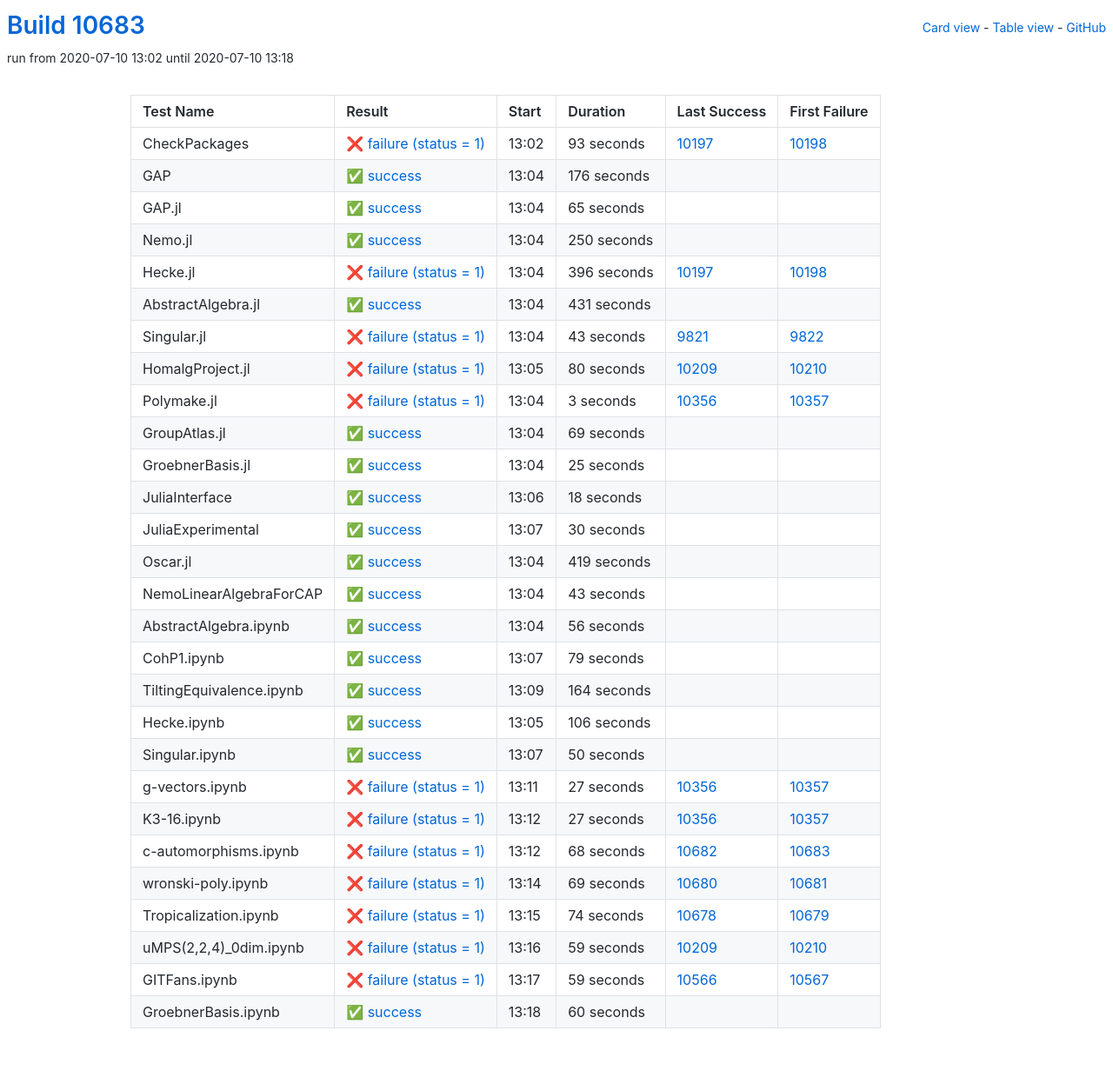
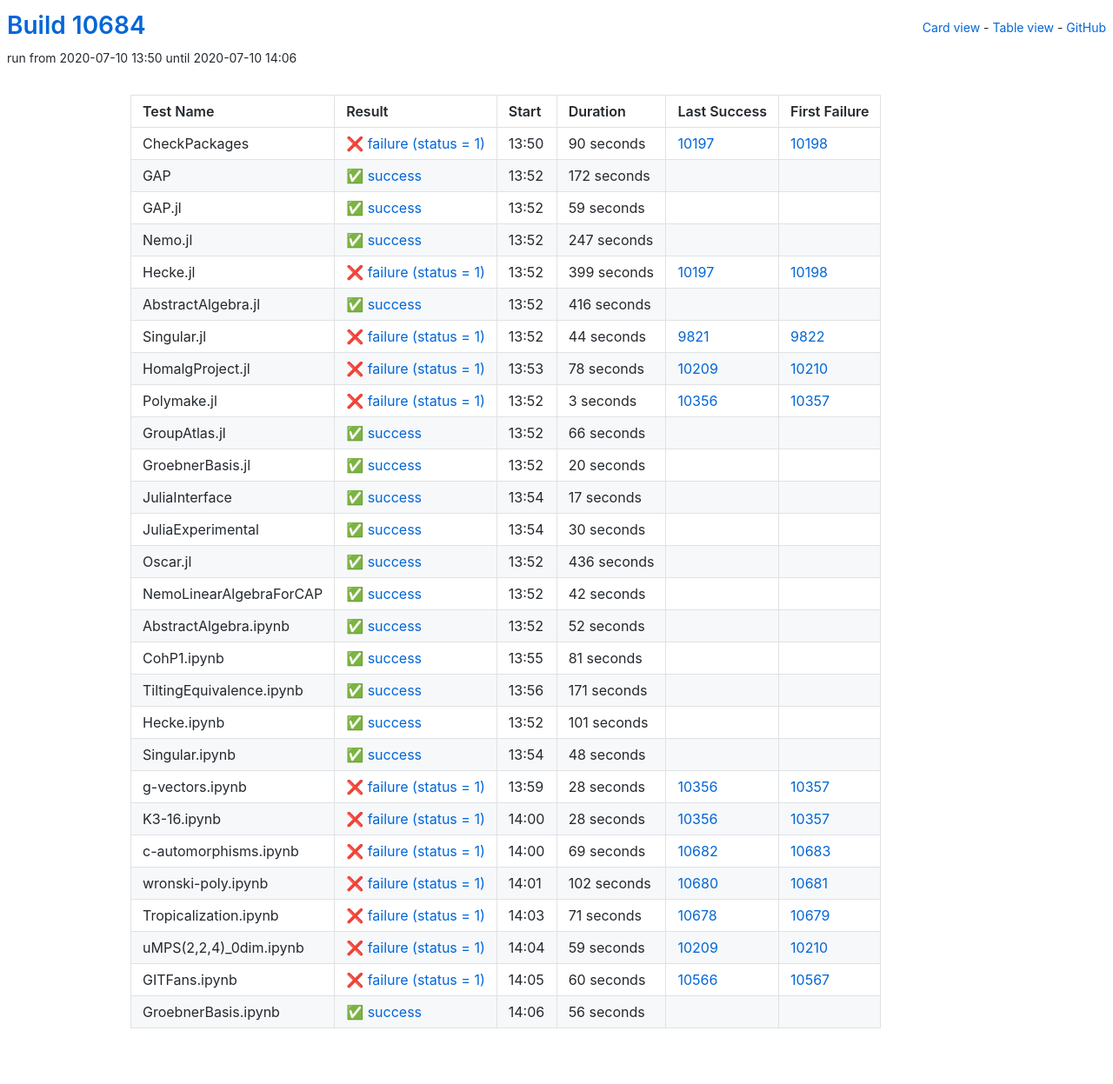
Before and after one commit to oscar-system/oscar-ci-status, a Jekyll site: the page built from table.html, in a window 1280 px wide. Shown: the whole page at 87% size. Built offline with Jekyll 4.4.1, drawn with Linux system fonts in a browser that asks for light colours.

Commit message:
Build #10684

```diff
--- a/_data/ci.yml
+++ b/_data/ci.yml
@@ -1,6 +1,6 @@
 ---
-build: 10683
-build_url: https://oscarci.mathematik.uni-kl.de/job/oscar/10683/
+build: 10684
+build_url: https://oscarci.mathematik.uni-kl.de/job/oscar/10684/
 job: oscar
 organization: oscar-system
 repo: oscar-ci-status
@@ -8,104 +8,104 @@
 tests:
 - name: CheckPackages
   id: checkpackages
-  log: https://oscarci.mathematik.uni-kl.de/job/oscar/10683/artifact/logs/build-10683/CheckPackages.log
-  start: 2020-07-10 13:02
+  log: https://oscarci.mathematik.uni-kl.de/job/oscar/10684/artifact/logs/build-10684/CheckPackages.log
+  start: 2020-07-10 13:50
   success: false
   exitcode: 1
   status: failure
-  duration: 93
+  duration: 90
   last_success: 10197
   last_success_url: https://oscarci.mathematik.uni-kl.de/job/oscar/10197/
   first_failure: 10198
   first_failure_url: https://oscarci.mathematik.uni-kl.de/job/oscar/10198/
 - name: GAP
   id: gap
-  log: https://oscarci.mathematik.uni-kl.de/job/oscar/10683/artifact/logs/build-10683/GAP.log
-  start: 2020-07-10 13:04
+  log: https://oscarci.mathematik.uni-kl.de/job/oscar/10684/artifact/logs/build-10684/GAP.log
+  start: 2020-07-10 13:52
   success: true
   exitcode: 0
   status: success
-  duration: 176
+  duration: 172
   last_success: false
   last_success_url:
   first_failure: false
   first_failure_url:
 - name: GAP.jl
   id: gap-jl
-  log: https://oscarci.mathematik.uni-kl.de/job/oscar/10683/artifact/logs/build-10683/GAP.jl.log
-  start: 2020-07-10 13:04
+  log: https://oscarci.mathematik.uni-kl.de/job/oscar/10684/artifact/logs/build-10684/GAP.jl.log
+  start: 2020-07-10 13:52
   success: true
   exitcode: 0
   status: success
-  duration: 65
+  duration: 59
   last_success: false
   last_success_url:
   first_failure: false
   first_failure_url:
 - name: Nemo.jl
   id: nemo-jl
-  log: https://oscarci.mathematik.uni-kl.de/job/oscar/10683/artifact/logs/build-10683/Nemo.jl.log
-  start: 2020-07-10 13:04
+  log: https://oscarci.mathematik.uni-kl.de/job/oscar/10684/artifact/logs/build-10684/Nemo.jl.log
+  start: 2020-07-10 13:52
   success: true
   exitcode: 0
   status: success
-  duration: 250
+  duration: 247
   last_success: false
   last_success_url:
   first_failure: false
   first_failure_url:
 - name: Hecke.jl
   id: hecke-jl
-  log: https://oscarci.mathematik.uni-kl.de/job/oscar/10683/artifact/logs/build-10683/Hecke.jl.log
-  start: 2020-07-10 13:04
+  log: https://oscarci.mathematik.uni-kl.de/job/oscar/10684/artifact/logs/build-10684/Hecke.jl.log
+  start: 2020-07-10 13:52
   success: false
   exitcode: 1
   status: failure
-  duration: 396
+  duration: 399
   last_success: 10197
   last_success_url: https://oscarci.mathematik.uni-kl.de/job/oscar/10197/
   first_failure: 10198
   first_failure_url: https://oscarci.mathematik.uni-kl.de/job/oscar/10198/
 - name: AbstractAlgebra.jl
   id: abstractalgebra-jl
-  log: https://oscarci.mathematik.uni-kl.de/job/oscar/10683/artifact/logs/build-10683/AbstractAlgebra.jl.log
-  start: 2020-07-10 13:04
+  log: https://oscarci.mathematik.uni-kl.de/job/oscar/10684/artifact/logs/build-10684/AbstractAlgebra.jl.log
+  start: 2020-07-10 13:52
   success: true
   exitcode: 0
   status: success
-  duration: 431
+  duration: 416
   last_success: false
   last_success_url:
   first_failure: false
   first_failure_url:
 - name: Singular.jl
   id: singular-jl
-  log: https://oscarci.mathematik.uni-kl.de/job/oscar/10683/artifact/logs/build-10683/Singular.jl.log
-  start: 2020-07-10 13:04
+  log: https://oscarci.mathematik.uni-kl.de/job/oscar/10684/artifact/logs/build-10684/Singular.jl.log
+  start: 2020-07-10 13:52
   success: false
   exitcode: 1
   status: failure
-  duration: 43
+  duration: 44
   last_success: 9821
   last_success_url: https://oscarci.mathematik.uni-kl.de/job/oscar/9821/
   first_failure: 9822
   first_failure_url: https://oscarci.mathematik.uni-kl.de/job/oscar/9822/
 - name: HomalgProject.jl
   id: homalgproject-jl
-  log: https://oscarci.mathematik.uni-kl.de/job/oscar/10683/artifact/logs/build-10683/HomalgProject.jl.log
-  start: 2020-07-10 13:05
+  log: https://oscarci.mathematik.uni-kl.de/job/oscar/10684/artifact/logs/build-10684/HomalgProject.jl.log
+  start: 2020-07-10 13:53
   success: false
   exitcode: 1
   status: failure
-  duration: 80
+  duration: 78
   last_success: 10209
   last_success_url: https://oscarci.mathematik.uni-kl.de/job/oscar/10209/
   first_failure: 10210
   first_failure_url: https://oscarci.mathematik.uni-kl.de/job/oscar/10210/
 - name: Polymake.jl
   id: polymake-jl
-  log: https://oscarci.mathematik.uni-kl.de/job/oscar/10683/artifact/logs/build-10683/Polymake.jl.log
-  start: 2020-07-10 13:04
+  log: https://oscarci.mathematik.uni-kl.de/job/oscar/10684/artifact/logs/build-10684/Polymake.jl.log
+  start: 2020-07-10 13:52
   success: false
   exitcode: 1
   status: failure
@@ -116,44 +116,44 @@
   first_failure_url: https://oscarci.mathematik.uni-kl.de/job/oscar/10357/
 - name: GroupAtlas.jl
   id: groupatlas-jl
-  log: https://oscarci.mathematik.uni-kl.de/job/oscar/10683/artifact/logs/build-10683/GroupAtlas.jl.log
-  start: 2020-07-10 13:04
+  log: https://oscarci.mathematik.uni-kl.de/job/oscar/10684/artifact/logs/build-10684/GroupAtlas.jl.log
+  start: 2020-07-10 13:52
   success: true
   exitcode: 0
   status: success
-  duration: 69
+  duration: 66
   last_success: false
   last_success_url:
   first_failure: false
   first_failure_url:
 - name: GroebnerBasis.jl
   id: groebnerbasis-jl
-  log: https://oscarci.mathematik.uni-kl.de/job/oscar/10683/artifact/logs/build-10683/GroebnerBasis.jl.log
-  start: 2020-07-10 13:04
+  log: https://oscarci.mathematik.uni-kl.de/job/oscar/10684/artifact/logs/build-10684/GroebnerBasis.jl.log
+  start: 2020-07-10 13:52
   success: true
   exitcode: 0
   status: success
-  duration: 25
+  duration: 20
   last_success: false
   last_success_url:
   first_failure: false
   first_failure_url:
 - name: JuliaInterface
   id: juliainterface
-  log: https://oscarci.mathematik.uni-kl.de/job/oscar/10683/artifact/logs/build-10683/JuliaInterface.log
-  start: 2020-07-10 13:06
+  log: https://oscarci.mathematik.uni-kl.de/job/oscar/10684/artifact/logs/build-10684/JuliaInterface.log
+  start: 2020-07-10 13:54
   success: true
   exitcode: 0
   status: success
-  duration: 18
+  duration: 17
   last_success: false
   last_success_url:
   first_failure: false
   first_failure_url:
 - name: JuliaExperimental
   id: juliaexperimental
-  log: https://oscarci.mathematik.uni-kl.de/job/oscar/10683/artifact/logs/build-10683/JuliaExperimental.log
-  start: 2020-07-10 13:07
+  log: https://oscarci.mathematik.uni-kl.de/job/oscar/10684/artifact/logs/build-10684/JuliaExperimental.log
+  start: 2020-07-10 13:54
   success: true
   exitcode: 0
   status: success
@@ -164,152 +164,152 @@
   first_failure_url:
 - name: Oscar.jl
   id: oscar-jl
-  log: https://oscarci.mathematik.uni-kl.de/job/oscar/10683/artifact/logs/build-10683/Oscar.jl.log
-  start: 2020-07-10 13:04
+  log: https://oscarci.mathematik.uni-kl.de/job/oscar/10684/artifact/logs/build-10684/Oscar.jl.log
+  start: 2020-07-10 13:52
   success: true
   exitcode: 0
   status: success
-  duration: 419
+  duration: 436
   last_success: false
   last_success_url:
   first_failure: false
   first_failure_url:
 - name: NemoLinearAlgebraForCAP
   id: nemolinearalgebraforcap
-  log: https://oscarci.mathematik.uni-kl.de/job/oscar/10683/artifact/logs/build-10683/NemoLinearAlgebraForCAP.log
-  start: 2020-07-10 13:04
+  log: https://oscarci.mathematik.uni-kl.de/job/oscar/10684/artifact/logs/build-10684/NemoLinearAlgebraForCAP.log
+  start: 2020-07-10 13:52
   success: true
   exitcode: 0
   status: success
-  duration: 43
+  duration: 42
   last_success: false
   last_success_url:
   first_failure: false
   first_failure_url:
 - name: AbstractAlgebra.ipynb
   id: abstractalgebra-ipynb
-  log: https://oscarci.mathematik.uni-kl.de/job/oscar/10683/artifact/logs/build-10683/AbstractAlgebra.ipynb.log
-  start: 2020-07-10 13:04
+  log: https://oscarci.mathematik.uni-kl.de/job/oscar/10684/artifact/logs/build-10684/AbstractAlgebra.ipynb.log
+  start: 2020-07-10 13:52
   success: true
   exitcode: 0
   status: success
-  duration: 56
+  duration: 52
   last_success: false
   last_success_url:
   first_failure: false
   first_failure_url:
 - name: CohP1.ipynb
   id: cohp1-ipynb
-  log: https://oscarci.mathematik.uni-kl.de/job/oscar/10683/artifact/logs/build-10683/CohP1.ipynb.log
-  start: 2020-07-10 13:07
+  log: https://oscarci.mathematik.uni-kl.de/job/oscar/10684/artifact/logs/build-10684/CohP1.ipynb.log
+  start: 2020-07-10 13:55
   success: true
   exitcode: 0
   status: success
-  duration: 79
+  duration: 81
   last_success: false
   last_success_url:
   first_failure: false
   first_failure_url:
 - name: TiltingEquivalence.ipynb
   id: tiltingequivalence-ipynb
-  log: https://oscarci.mathematik.uni-kl.de/job/oscar/10683/artifact/logs/build-10683/TiltingEquivalence.ipynb.log
-  start: 2020-07-10 13:09
+  log: https://oscarci.mathematik.uni-kl.de/job/oscar/10684/artifact/logs/build-10684/TiltingEquivalence.ipynb.log
+  start: 2020-07-10 13:56
   success: true
   exitcode: 0
   status: success
-  duration: 164
+  duration: 171
   last_success: false
   last_success_url:
   first_failure: false
   first_failure_url:
 - name: Hecke.ipynb
   id: hecke-ipynb
-  log: https://oscarci.mathematik.uni-kl.de/job/oscar/10683/artifact/logs/build-10683/Hecke.ipynb.log
-  start: 2020-07-10 13:05
+  log: https://oscarci.mathematik.uni-kl.de/job/oscar/10684/artifact/logs/build-10684/Hecke.ipynb.log
+  start: 2020-07-10 13:52
   success: true
   exitcode: 0
   status: success
-  duration: 106
+  duration: 101
   last_success: false
   last_success_url:
   first_failure: false
   first_failure_url:
 - name: Singular.ipynb
   id: singular-ipynb
-  log: https://oscarci.mathematik.uni-kl.de/job/oscar/10683/artifact/logs/build-10683/Singular.ipynb.log
-  start: 2020-07-10 13:07
+  log: https://oscarci.mathematik.uni-kl.de/job/oscar/10684/artifact/logs/build-10684/Singular.ipynb.log
+  start: 2020-07-10 13:54
   success: true
   exitcode: 0
   status: success
-  duration: 50
+  duration: 48
   last_success: false
   last_success_url:
   first_failure: false
   first_failure_url:
 - name: g-vectors.ipynb
   id: g-vectors-ipynb
-  log: https://oscarci.mathematik.uni-kl.de/job/oscar/10683/artifact/logs/build-10683/g-vectors.ipynb.log
-  start: 2020-07-10 13:11
+  log: https://oscarci.mathematik.uni-kl.de/job/oscar/10684/artifact/logs/build-10684/g-vectors.ipynb.log
+  start: 2020-07-10 13:59
   success: false
   exitcode: 1
   status: failure
-  duration: 27
+  duration: 28
   last_success: 10356
   last_success_url: https://oscarci.mathematik.uni-kl.de/job/oscar/10356/
   first_failure: 10357
   first_failure_url: https://oscarci.mathematik.uni-kl.de/job/oscar/10357/
 - name: K3-16.ipynb
   id: k3-16-ipynb
-  log: https://oscarci.mathematik.uni-kl.de/job/oscar/10683/artifact/logs/build-10683/K3-16.ipynb.log
-  start: 2020-07-10 13:12
+  log: https://oscarci.mathematik.uni-kl.de/job/oscar/10684/artifact/logs/build-10684/K3-16.ipynb.log
+  start: 2020-07-10 14:00
   success: false
   exitcode: 1
   status: failure
-  duration: 27
+  duration: 28
   last_success: 10356
   last_success_url: https://oscarci.mathematik.uni-kl.de/job/oscar/10356/
   first_failure: 10357
   first_failure_url: https://oscarci.mathematik.uni-kl.de/job/oscar/10357/
 - name: c-automorphisms.ipynb
   id: c-automorphisms-ipynb
-  log: https://oscarci.mathematik.uni-kl.de/job/oscar/10683/artifact/logs/build-10683/c-automorphisms.ipynb.log
-  start: 2020-07-10 13:12
+  log: https://oscarci.mathematik.uni-kl.de/job/oscar/10684/artifact/logs/build-10684/c-automorphisms.ipynb.log
+  start: 2020-07-10 14:00
   success: false
   exitcode: 1
   status: failure
-  duration: 68
+  duration: 69
   last_success: 10682
   last_success_url: https://oscarci.mathematik.uni-kl.de/job/oscar/10682/
   first_failure: 10683
   first_failure_url: https://oscarci.mathematik.uni-kl.de/job/oscar/10683/
 - name: wronski-poly.ipynb
   id: wronski-poly-ipynb
-  log: https://oscarci.mathematik.uni-kl.de/job/oscar/10683/artifact/logs/build-10683/wronski-poly.ipynb.log
-  start: 2020-07-10 13:14
+  log: https://oscarci.mathematik.uni-kl.de/job/oscar/10684/artifact/logs/build-10684/wronski-poly.ipynb.log
+  start: 2020-07-10 14:01
   success: false
   exitcode: 1
   status: failure
-  duration: 69
+  duration: 102
   last_success: 10680
   last_success_url: https://oscarci.mathematik.uni-kl.de/job/oscar/10680/
   first_failure: 10681
   first_failure_url: https://oscarci.mathematik.uni-kl.de/job/oscar/10681/
 - name: Tropicalization.ipynb
   id: tropicalization-ipynb
-  log: https://oscarci.mathematik.uni-kl.de/job/oscar/10683/artifact/logs/build-10683/Tropicalization.ipynb.log
-  start: 2020-07-10 13:15
+  log: https://oscarci.mathematik.uni-kl.de/job/oscar/10684/artifact/logs/build-10684/Tropicalization.ipynb.log
+  start: 2020-07-10 14:03
   success: false
   exitcode: 1
   status: failure
-  duration: 74
+  duration: 71
   last_success: 10678
   last_success_url: https://oscarci.mathematik.uni-kl.de/job/oscar/10678/
   first_failure: 10679
   first_failure_url: https://oscarci.mathematik.uni-kl.de/job/oscar/10679/
 - name: uMPS(2,2,4)_0dim.ipynb
   id: umps-2-2-4-0dim-ipynb
-  log: https://oscarci.mathematik.uni-kl.de/job/oscar/10683/artifact/logs/build-10683/uMPS-2-2-4-_0dim.ipynb.log
-  start: 2020-07-10 13:16
+  log: https://oscarci.mathematik.uni-kl.de/job/oscar/10684/artifact/logs/build-10684/uMPS-2-2-4-_0dim.ipynb.log
+  start: 2020-07-10 14:04
   success: false
   exitcode: 1
   status: failure
@@ -320,24 +320,24 @@
   first_failure_url: https://oscarci.mathematik.uni-kl.de/job/oscar/10210/
 - name: GITFans.ipynb
   id: gitfans-ipynb
-  log: https://oscarci.mathematik.uni-kl.de/job/oscar/10683/artifact/logs/build-10683/GITFans.ipynb.log
-  start: 2020-07-10 13:17
+  log: https://oscarci.mathematik.uni-kl.de/job/oscar/10684/artifact/logs/build-10684/GITFans.ipynb.log
+  start: 2020-07-10 14:05
   success: false
   exitcode: 1
   status: failure
-  duration: 59
+  duration: 60
   last_success: 10566
   last_success_url: https://oscarci.mathematik.uni-kl.de/job/oscar/10566/
   first_failure: 10567
   first_failure_url: https://oscarci.mathematik.uni-kl.de/job/oscar/10567/
 - name: GroebnerBasis.ipynb
   id: groebnerbasis-ipynb
-  log: https://oscarci.mathematik.uni-kl.de/job/oscar/10683/artifact/logs/build-10683/GroebnerBasis.ipynb.log
-  start: 2020-07-10 13:18
+  log: https://oscarci.mathematik.uni-kl.de/job/oscar/10684/artifact/logs/build-10684/GroebnerBasis.ipynb.log
+  start: 2020-07-10 14:06
   success: true
   exitcode: 0
   status: success
-  duration: 60
+  duration: 56
   last_success: false
   last_success_url:
   first_failure: false
```
Also changed, not shown: README.md.
